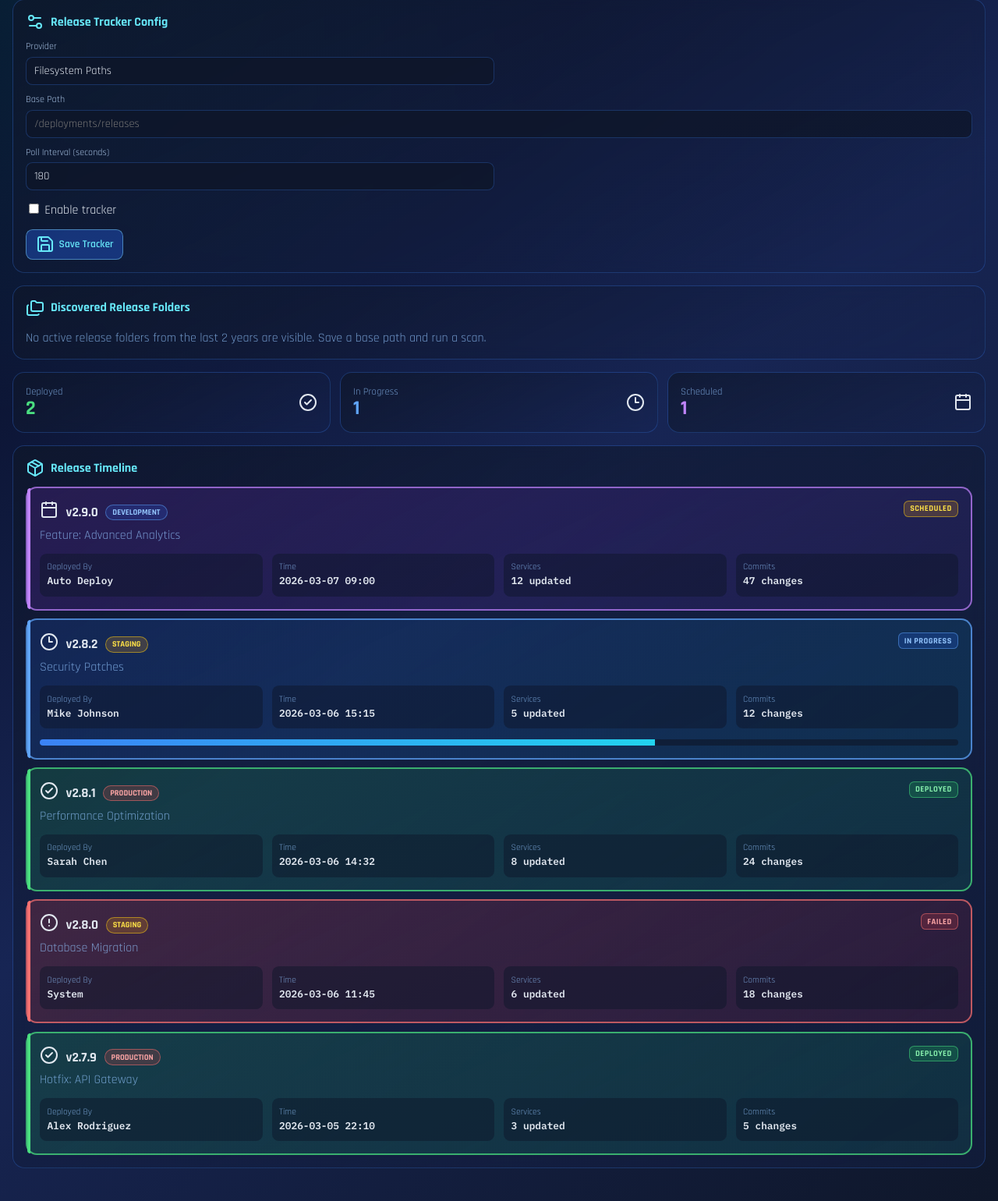
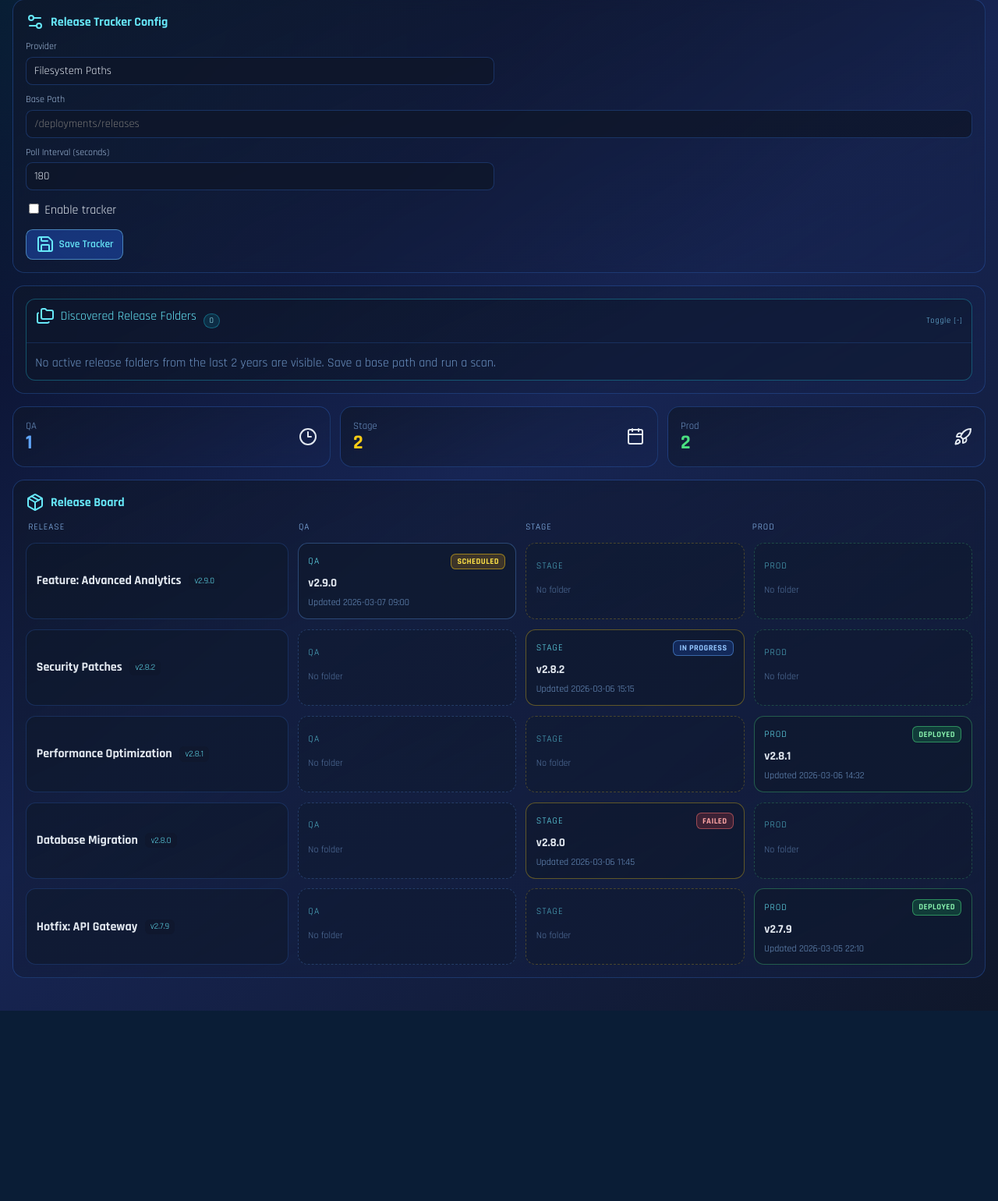
Before and after one commit to desalvatoredaniel/SLA-app, a Flask app: page /releases in a window 1280 px wide. Shown: the part 231-1771 px from the top of the page at 78% size. After the commit the page ends 1527 px from the top, so only its background shows below. Run offline with Flask 3, Linux system fonts and the light colour scheme; some libraries are stand-ins or nearby versions.

Commit message:
new work

```diff
--- a/app.py
+++ b/app.py
@@ -964,6 +964,107 @@ def _build_release_view() -> list[dict[str, Any]]:
     return combined
 
 
+def _release_step_for_board(item: dict[str, Any]) -> str:
+    step = str(item.get("deployment_step_override") or item.get("deployment_step") or "").strip().upper()
+    if step in {"QA", "STAGE", "PROD"}:
+        return step
+
+    folder_name = str(item.get("folder_name") or "").strip()
+    file_path = str(item.get("file_path") or item.get("deployment_file_path") or "").strip()
+    inferred = _infer_deployment_step(f"{folder_name} {file_path}")
+    if inferred in {"QA", "STAGE", "PROD"}:
+        return inferred
+
+    environment = str(item.get("environment") or "").strip().lower()
+    if environment == "development":
+        return "QA"
+    if environment == "staging":
+        return "STAGE"
+    if environment == "production":
+        return "PROD"
+    return ""
+
+
+def _build_release_board(release_items: list[dict[str, Any]], release_targets: list[dict[str, Any]]) -> list[dict[str, Any]]:
+    rows: dict[str, dict[str, Any]] = {}
+
+    def ensure_row(release_key: str, fallback_name: str) -> dict[str, Any]:
+        canonical_key = _canonical_release_key(release_key or fallback_name)
+        row = rows.get(canonical_key)
+        if row is None:
+            row = {
+                "release_key": release_key or fallback_name,
+                "display_name": fallback_name or release_key or "Unknown Release",
+                "steps": {"QA": None, "STAGE": None, "PROD": None},
+                "latest_activity": datetime.min.replace(tzinfo=timezone.utc),
+                "unassigned_count": 0,
+            }
+            rows[canonical_key] = row
+        return row
+
+    for target in release_targets:
+        folder_name = str(target.get("folder_name") or Path(str(target.get("file_path") or "")).name).strip()
+        file_path = str(target.get("file_path") or "").strip()
+        release_key = str(target.get("release_key_override") or "").strip() or _extract_release_reference(folder_name) or folder_name or file_path
+        custom_label = str(target.get("label") or "").strip()
+        row = ensure_row(release_key, custom_label or release_key or folder_name or file_path)
+        if custom_label:
+            row["display_name"] = custom_label
+
+        step = _release_step_for_board(target)
+        modified_dt = _parse_checked_at(str(target.get("last_modified_at") or "")) or datetime.min.replace(tzinfo=timezone.utc)
+        if modified_dt > row["latest_activity"]:
+            row["latest_activity"] = modified_dt
+
+        slot = {
+            "title": custom_label or folder_name or release_key,
+            "path": file_path,
+            "last_modified_at": str(target.get("last_modified_at") or "").strip(),
+            "status": "available" if bool(target.get("exists", False)) else "missing",
+            "folder_name": folder_name,
+        }
+        if step in {"QA", "STAGE", "PROD"}:
+            existing_slot = row["steps"].get(step)
+            existing_dt = (
+                _parse_checked_at(str(existing_slot.get("last_modified_at") or "")) if isinstance(existing_slot, dict) else None
+            ) or datetime.min.replace(tzinfo=timezone.utc)
+            if modified_dt >= existing_dt:
+                row["steps"][step] = slot
+        else:
+            row["unassigned_count"] = int(row.get("unassigned_count") or 0) + 1
+
+    if not rows:
+        for release in release_items:
+            release_key = str(release.get("release_key") or release.get("version") or "").strip() or str(release.get("id") or "")
+            display_name = str(release.get("name") or release_key or "Unknown Release").strip()
+            row = ensure_row(release_key, display_name)
+            if display_name:
+                row["display_name"] = display_name
+
+            step = _release_step_for_board(release)
+            modified_dt = _release_sort_key(release)
+            if modified_dt > row["latest_activity"]:
+                row["latest_activity"] = modified_dt
+
+            slot = {
+                "title": str(release.get("version") or display_name or release_key).strip(),
+                "path": str(release.get("deployment_file_path") or "").strip(),
+                "last_modified_at": str(release.get("deployed_at") or "").strip(),
+                "status": str(release.get("status") or "available").strip(),
+                "folder_name": str(release.get("version") or "").strip(),
+            }
+            if step in {"QA", "STAGE", "PROD"}:
+                row["steps"][step] = slot
+            else:
+                row["unassigned_count"] = int(row.get("unassigned_count") or 0) + 1
+
+    board_rows = list(rows.values())
+    board_rows.sort(key=lambda item: item.get("latest_activity") or datetime.min.replace(tzinfo=timezone.utc), reverse=True)
+    for row in board_rows:
+        row.pop("latest_activity", None)
+    return board_rows
+
+
 def _sync_release_tracker_once(*, force: bool = False) -> dict[str, Any]:
     with RELEASE_TRACKER_LOCK:
         config = deepcopy(release_tracker_config)
@@ -1869,6 +1970,7 @@ def releases() -> str:
     with RELEASE_TRACKER_LOCK:
         tracker_snapshot = dict(release_tracker_config)
         targets_snapshot = [dict(item) for item in release_tracker_targets if bool(item.get("is_enabled", True))]
+    release_board = _build_release_board(release_items, targets_snapshot)
 
     notice_code = request.args.get("notice")
     releases_count = _coerce_int(request.args.get("releases"), 0, 0, 1_000_000)
@@ -1893,14 +1995,15 @@ def releases() -> str:
         "releases.html",
         page_title="Releases",
         active_page="releases",
-        releases=release_items,
+        release_board=release_board,
         release_notice=release_notice,
         release_tracker=tracker_snapshot,
         release_targets=targets_snapshot,
+        tracked_release_count=len(release_board),
         stats={
-            "deployed": sum(item["status"] == "deployed" for item in release_items),
-            "in_progress": sum(item["status"] == "in-progress" for item in release_items),
-            "scheduled": sum(item["status"] == "scheduled" for item in release_items),
+            "qa": sum(1 for item in release_board if item["steps"].get("QA")),
+            "stage": sum(1 for item in release_board if item["steps"].get("STAGE")),
+            "prod": sum(1 for item in release_board if item["steps"].get("PROD")),
         },
     )
 
--- a/static/styles.css
+++ b/static/styles.css
@@ -950,6 +950,101 @@ body {
   grid-template-columns: repeat(4, minmax(0, 1fr));
 }
 
+.release-board {
+  display: grid;
+  gap: 0.8rem;
+}
+
+.release-board-header,
+.release-board-row {
+  display: grid;
+  grid-template-columns: minmax(14rem, 1.2fr) repeat(3, minmax(0, 1fr));
+  gap: 0.75rem;
+}
+
+.release-board-header {
+  padding: 0 0.2rem;
+  color: #93c5fd;
+  font-size: 0.72rem;
+  letter-spacing: 0.08em;
+  text-transform: uppercase;
+}
+
+.release-board-release,
+.release-stage {
+  min-height: 100%;
+  border-radius: 0.8rem;
+  border: 1px solid rgba(59, 130, 246, 0.22);
+  background: rgba(15, 23, 42, 0.52);
+  padding: 0.8rem;
+}
+
+.release-board-release {
+  display: flex;
+  align-items: center;
+}
+
+.release-board-release h3 {
+  margin: 0;
+  font-size: 1rem;
+}
+
+.release-stage {
+  display: grid;
+  gap: 0.5rem;
+}
+
+.release-stage.qa {
+  border-color: rgba(96, 165, 250, 0.34);
+}
+
+.release-stage.stage {
+  border-color: rgba(250, 204, 21, 0.34);
+}
+
+.release-stage.prod {
+  border-color: rgba(74, 222, 128, 0.34);
+}
+
+.release-stage.is-empty {
+  border-style: dashed;
+  opacity: 0.72;
+}
+
+.release-stage-head {
+  display: flex;
+  align-items: center;
+  justify-content: space-between;
+  gap: 0.55rem;
+}
+
+.release-stage-label {
+  color: #67e8f9;
+  font-size: 0.74rem;
+  letter-spacing: 0.08em;
+  text-transform: uppercase;
+}
+
+.release-stage-title {
+  margin: 0;
+  font-size: 0.95rem;
+  font-weight: 700;
+}
+
+.release-stage-path {
+  margin: 0;
+  color: rgba(186, 230, 253, 0.88);
+  font-size: 0.72rem;
+  word-break: break-all;
+}
+
+.release-stage-meta,
+.release-stage-empty {
+  margin: 0;
+  color: var(--text-subtle);
+  font-size: 0.76rem;
+}
+
 .payment-meta.cols-3 {
   grid-template-columns: repeat(3, minmax(0, 1fr));
 }
@@ -1420,6 +1515,11 @@ body {
     grid-template-columns: repeat(2, minmax(0, 1fr));
   }
 
+  .release-board-header,
+  .release-board-row {
+    grid-template-columns: minmax(12rem, 1fr) repeat(3, minmax(0, 1fr));
+  }
+
   .release-meta.cols-4 {
     grid-template-columns: repeat(2, minmax(0, 1fr));
   }
@@ -1455,6 +1555,14 @@ body {
     align-items: flex-start;
   }
 
+  .release-board-header {
+    display: none;
+  }
+
+  .release-board-row {
+    grid-template-columns: 1fr;
+  }
+
   .quick-config,
   .config-header,
   .section-row {
--- a/templates/releases.html
+++ b/templates/releases.html
@@ -19,7 +19,7 @@
       <span><b>{{ 'ON' if release_tracker.is_enabled else 'OFF' }}</b> tracker</span>
       <span><b>{{ release_tracker.poll_interval_seconds }}</b>s interval</span>
       <span><b>{{ release_targets|length }}</b> discovered folders</span>
-      <span><b>{{ releases|length }}</b> tracked releases</span>
+      <span><b>{{ tracked_release_count }}</b> tracked releases</span>
     </div>
     {% if release_tracker.base_path %}
     <p class="subtle">Base path: <span class="mono">{{ release_tracker.base_path }}</span></p>
@@ -79,26 +79,29 @@
 </section>
 
 <section class="panel">
-  <div class="section-row">
-    <h2 class="section-title">
+  <details class="group-collapsible" open>
+    <summary class="group-summary">
+      <div class="group-summary-left">
+        <span class="section-title">
           <i data-lucide="folders"></i>
           Discovered Release Folders
-    </h2>
+        </span>
+        <span class="group-summary-count">{{ release_targets|length }}</span>
       </div>
+      <span class="group-summary-toggle">Toggle</span>
+    </summary>
 
+    <div class="group-list">
       <div class="list-stack">
         {% if release_targets %}
           {% for target in release_targets %}
-      <article class="list-row {% if not target.is_enabled %}is-muted{% endif %}">
+          <article class="list-row">
             <div>
               <div class="row-name">
-            <span class="status-dot {{ 'healthy' if target.exists and target.is_enabled else 'warning' }}"></span>
+                <span class="status-dot {{ 'healthy' if target.exists else 'warning' }}"></span>
                 <strong>{{ target.label or target.folder_name or target.file_path }}</strong>
                 {% if target.label %}
                 <span class="token">Folder: {{ target.folder_name }}</span>
-            {% endif %}
-            {% if not target.is_enabled %}
-            <span class="status-pill warning">IGNORED</span>
                 {% endif %}
               </div>
               <p class="subtle mono">{{ target.file_path }}</p>
@@ -122,9 +125,9 @@
                   </button>
                 </form>
                 <form method="post" action="/config/releases/targets/{{ target.id }}/toggle-ignore">
-              <button type="submit" class="btn {% if target.is_enabled %}danger{% endif %}">
-                <i data-lucide="{% if target.is_enabled %}x{% else %}rotate-ccw{% endif %}"></i>
-                {% if target.is_enabled %}Ignore{% else %}Restore{% endif %}
+                  <button type="submit" class="btn danger">
+                    <i data-lucide="x"></i>
+                    Ignore
                   </button>
                 </form>
               </div>
@@ -135,95 +138,95 @@
         <p class="subtle">No active release folders from the last 2 years are visible. Save a base path and run a scan.</p>
         {% endif %}
       </div>
+    </div>
+  </details>
 </section>
 
 <section class="grid stats-grid cols-3">
   <article class="panel stat healthy">
     <div>
-      <p class="label">Deployed</p>
-      <p class="value green">{{ stats.deployed }}</p>
+      <p class="label">QA</p>
+      <p class="value blue">{{ stats.qa }}</p>
     </div>
-    <i data-lucide="check-circle-2"></i>
+    <i data-lucide="clock-3"></i>
   </article>
   <article class="panel stat processing">
     <div>
-      <p class="label">In Progress</p>
-      <p class="value blue">{{ stats.in_progress }}</p>
+      <p class="label">Stage</p>
+      <p class="value yellow">{{ stats.stage }}</p>
     </div>
-    <i data-lucide="clock-3"></i>
+    <i data-lucide="calendar"></i>
   </article>
   <article class="panel stat scheduled">
     <div>
-      <p class="label">Scheduled</p>
-      <p class="value purple">{{ stats.scheduled }}</p>
+      <p class="label">Prod</p>
+      <p class="value green">{{ stats.prod }}</p>
     </div>
-    <i data-lucide="calendar"></i>
+    <i data-lucide="rocket"></i>
   </article>
 </section>
 
 <section class="panel">
+  <div class="section-row">
     <h2 class="section-title">
       <i data-lucide="package"></i>
-    Release Timeline
+      Release Board
     </h2>
+  </div>
 
-  <div class="list-stack">
-    {% for release in releases %}
-    <article class="release-card {{ release.status }}">
-      <span class="status-line"></span>
-      <div class="release-header">
-        <div>
+  {% if release_board %}
+  <div class="release-board">
+    <div class="release-board-header">
+      <span>Release</span>
+      <span>QA</span>
+      <span>STAGE</span>
+      <span>PROD</span>
+    </div>
+
+    {% for release in release_board %}
+    <article class="release-board-row">
+      <div class="release-board-release">
         <div class="release-title-wrap">
-            <span class="release-icon">
-              {% if release.status == 'deployed' %}<i data-lucide="check-circle-2"></i>{% endif %}
-              {% if release.status == 'in-progress' %}<i data-lucide="clock-3"></i>{% endif %}
-              {% if release.status == 'scheduled' %}<i data-lucide="calendar"></i>{% endif %}
-              {% if release.status == 'failed' %}<i data-lucide="alert-circle"></i>{% endif %}
-            </span>
-            <h3>{{ release.name if release.source_type == 'release_folder' else release.version }}</h3>
-            {% if release.source_type == 'release_folder' and release.version and release.version != release.name %}
-            <span class="token">{{ release.version }}</span>
+          <h3>{{ release.display_name }}</h3>
+          {% if release.release_key and release.release_key != release.display_name %}
+          <span class="token">{{ release.release_key }}</span>
           {% endif %}
-            <span class="env-pill {{ release.environment }}">{{ release.environment }}</span>
-            {% if release.deployment_step %}
-            <span class="token">{{ release.deployment_step }}</span>
+          {% if release.unassigned_count %}
+          <span class="status-pill warning">{{ release.unassigned_count }} UNASSIGNED</span>
           {% endif %}
         </div>
-          <p class="subtle">
-            {% if release.source_type == 'release_folder' %}
-            {{ release.deployment_file_path }}
-            {% else %}
-            {{ release.name }}
-            {% endif %}
-          </p>
-        </div>
-        <span class="status-pill {{ release.status }}">{{ release.status|replace('-', ' ')|upper }}</span>
       </div>
 
-      <div class="grid release-meta cols-4">
-        {% if release.source_type == 'release_folder' %}
-        <div><p>Source</p><b class="mono">{{ release.deployed_by }}</b></div>
-        <div><p>Last Changed</p><b class="mono">{{ release.deployed_at }}</b></div>
-        <div><p>Release Folder</p><b class="mono">{{ release.version }}</b></div>
-        <div><p>Folder Status</p><b class="mono">{{ 'FOUND' if release.file_exists else 'MISSING' }}</b></div>
-        {% else %}
-        <div><p>Deployed By</p><b class="mono">{{ release.deployed_by }}</b></div>
-        <div><p>Time</p><b class="mono">{{ release.deployed_at }}</b></div>
-        <div><p>Services</p><b class="mono">{{ release.services }} updated</b></div>
-        <div><p>Commits</p><b class="mono">{{ release.commits }} changes</b></div>
+      {% for step in ['QA', 'STAGE', 'PROD'] %}
+      {% set slot = release.steps[step] %}
+      <div class="release-stage {{ step|lower }} {% if slot %}has-item{% else %}is-empty{% endif %}">
+        <div class="release-stage-head">
+          <span class="release-stage-label">{{ step }}</span>
+          {% if slot %}
+          <span class="status-pill {{ 'healthy' if slot.status in ['available', 'deployed'] else 'processing' if slot.status in ['in-progress'] else 'warning' if slot.status in ['scheduled'] else 'critical' }}">
+            {{ slot.status|replace('-', ' ')|upper }}
+          </span>
           {% endif %}
         </div>
-      {% if release.deployment_file_path %}
-      <p class="release-path mono">Release folder path: {{ release.deployment_file_path }}</p>
+
+        {% if slot %}
+        <p class="release-stage-title">{{ slot.title }}</p>
+        {% if slot.path %}
+        <p class="release-stage-path mono">{{ slot.path }}</p>
         {% endif %}
-
-      {% if release.status == 'in-progress' %}
-      <div class="progress-track">
-        <div class="progress-fill"></div>
+        {% if slot.last_modified_at %}
+        <p class="release-stage-meta">Updated {{ slot.last_modified_at }}</p>
+        {% endif %}
+        {% else %}
+        <p class="release-stage-empty">No folder</p>
+        {% endif %}
       </div>
-      {% endif %}
+      {% endfor %}
     </article>
     {% endfor %}
   </div>
+  {% else %}
+  <p class="subtle">No releases available to place on the QA / STAGE / PROD board yet.</p>
+  {% endif %}
 </section>
 {% endblock %}
```
Lines whose indentation alone changed are shown as unchanged.
